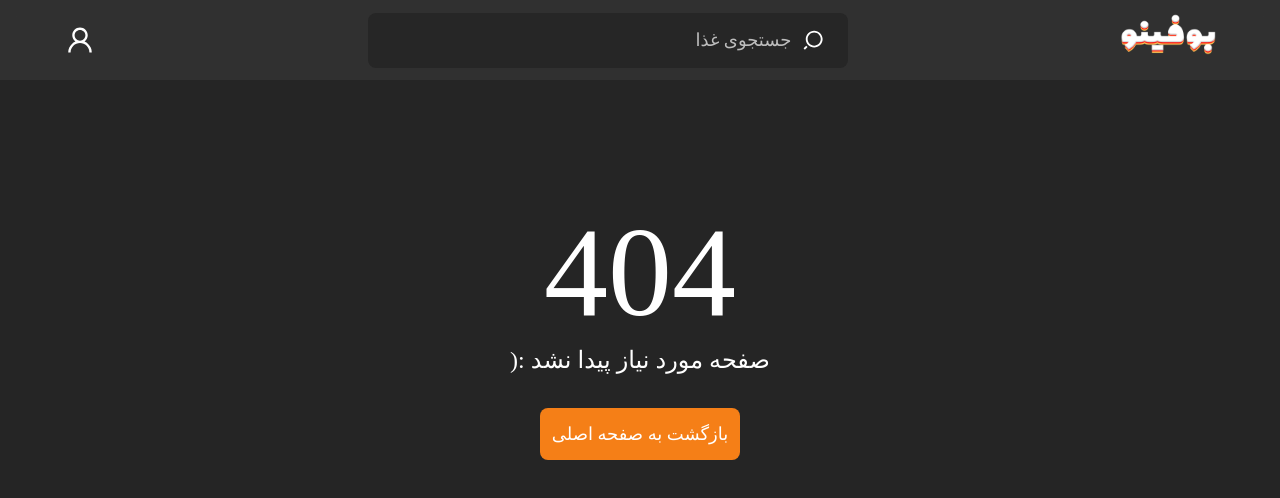
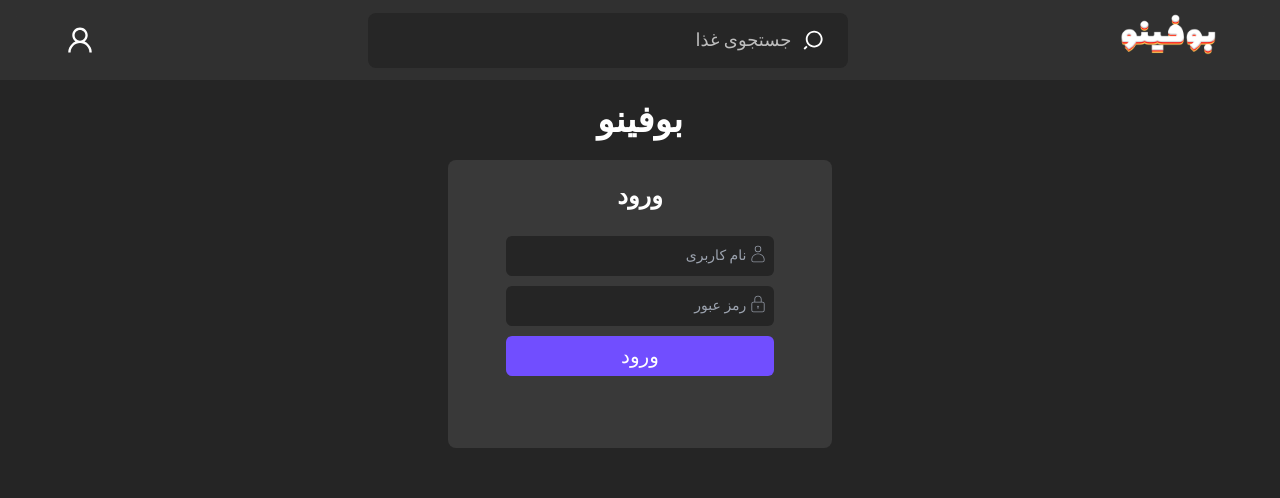
Before and after one commit to MohsenAbediDev/Boofino, a React (Vite) app: page /login in a window 1280 px wide. Before the commit this address had no page. Shown: the top 498 px of the page. Built offline with nearby package versions, Linux system fonts and the light colour scheme; a web font is replaced by a local one.

Commit message:
Crate login page in Signin.jsx file

```diff
--- /dev/null
+++ b/src/Pages/Signin.jsx
@@ -0,0 +1,76 @@
+import { useEffect, useRef, useState } from 'react'
+import { CiUser, CiLock } from 'react-icons/ci'
+import { MdErrorOutline, MdOutlineCheck } from 'react-icons/md'
+
+export default function Signin() {
+	const [usernameInputValue, setUsernameInputValue] = useState('')
+	const [passwordInputValue, setPasswordInputValue] = useState('')
+
+  const [successMessage, setSuccessMessage] = useState('')
+	const [errorMessage, setErrorMessage] = useState('')
+
+	const notificationBoxRef = useRef()
+
+	return (
+		<>
+			<div className='container h-full flex items-center flex-col text-white text-xl font-shabnam'>
+				{/* Boofino Logo */}
+				<span className='mt-5 font-bold text-4xl'>بوفینو</span>
+
+				{/* Signup Form */}
+				<div className='mt-5 gap-y-1 flex items-center flex-col w-96 h-[18rem] rounded-lg bg-secondary'>
+					<p className='mt-5 text-2xl font-bold'>ورود</p>
+
+					<div className='w-full flex items-center flex-col space-y-2.5 lg:space-y-3.5'>
+						{/* Username Input */}
+						<div className='relative mt-5 w-[70%] dir-rtl'>
+							<CiUser className='absolute top-2 right-1.5 text-[#8f95a0]' />
+
+							<input
+								className='form-input'
+								onChange={(e) => setUsernameInputValue(e.target.value)}
+								type='text'
+								placeholder='نام کاربری'
+							/>
+						</div>
+
+						{/* Password Input */}
+						<div className='relative mt-5 w-[70%] dir-rtl'>
+							<CiLock className='absolute top-2 right-1.5 text-[#8f95a0]' />
+
+							<input
+								className='form-input'
+								onChange={(e) => setPasswordInputValue(e.target.value)}
+								type='password'
+								placeholder='رمز عبور'
+							/>
+						</div>
+
+						{/* Login Button */}
+						<button
+							className='form-input w-[70%] p-0 text-xl bg-primaryBTN'
+						>
+							ورود
+						</button>
+					</div>
+				</div>
+			</div>
+
+			<div className='notification' ref={notificationBoxRef}>
+				{errorMessage && <MdErrorOutline className='notification--error' />}
+				{successMessage && <MdOutlineCheck className='notification--success' />}
+
+				<div className='w-full h-full flex flex-col'>
+					<span className='font-bold text-xl'>
+						{errorMessage && 'خطا'}
+						{successMessage && 'موفق'}
+					</span>
+					<p className='font-light text-sm'>
+						{errorMessage && <span>{errorMessage}</span>}
+						{successMessage && <span>{successMessage}</span>}
+					</p>
+				</div>
+			</div>
+		</>
+	)
+}
--- a/src/Pages/Signup.jsx
+++ b/src/Pages/Signup.jsx
@@ -1,5 +1,5 @@
 import { useEffect, useRef, useState } from 'react'
-import { CiUser, CiPhone, CiMail, CiLock } from 'react-icons/ci'
+import { CiUser, CiPhone, CiLock } from 'react-icons/ci'
 import { MdErrorOutline, MdOutlineCheck } from 'react-icons/md'
 
 export default function Signup() {
@@ -8,11 +8,14 @@
 	const [phoneInputValue, setPhoneInputValue] = useState('')
 	const [passwordInputValue, setPasswordInputValue] = useState('')
 	const [confirmpasswordInputValue, setConfirmPasswordInputValue] = useState('')
-	const notificationBoxRef = useRef()
+
 	const [successMessage, setSuccessMessage] = useState('')
 	const [errorMessage, setErrorMessage] = useState('')
 
+	const notificationBoxRef = useRef()
+
 	const register = () => {
+		// Set user data
 		const userData = {
 			username: usernameInputValue,
 			password: passwordInputValue,
@@ -20,6 +23,7 @@
 			phonenumber: phoneInputValue,
 		}
 
+		// Post user data
 		fetch('http://localhost:3000/register', {
 			method: 'POST',
 			headers: {
--- a/src/Routes.jsx
+++ b/src/Routes.jsx
@@ -1,6 +1,7 @@
 import Home from './Pages/Home'
 import NotFound from './Pages/NotFound'
 import Signup from './Pages/Signup'
+import Signin from './Pages/Signin'
 import Dashboard from './Pages/Dashboard'
 import Cart from './Pages/Cart'
 import EditUser from './Pages/EditUser'
@@ -10,6 +11,7 @@
 	{ path: '/', element: <Home /> },
 	{ path: '/*', element: <NotFound /> },
 	{ path: '/signup', element: <Signup /> },
+	{ path: '/login', element: <Signin /> },
 
 	{
 		path: '/dashboard/*',
```
